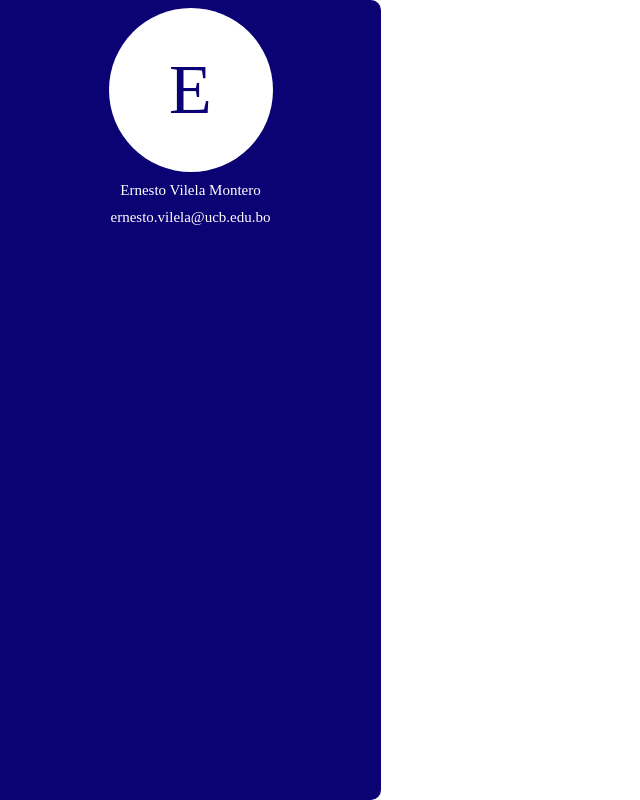
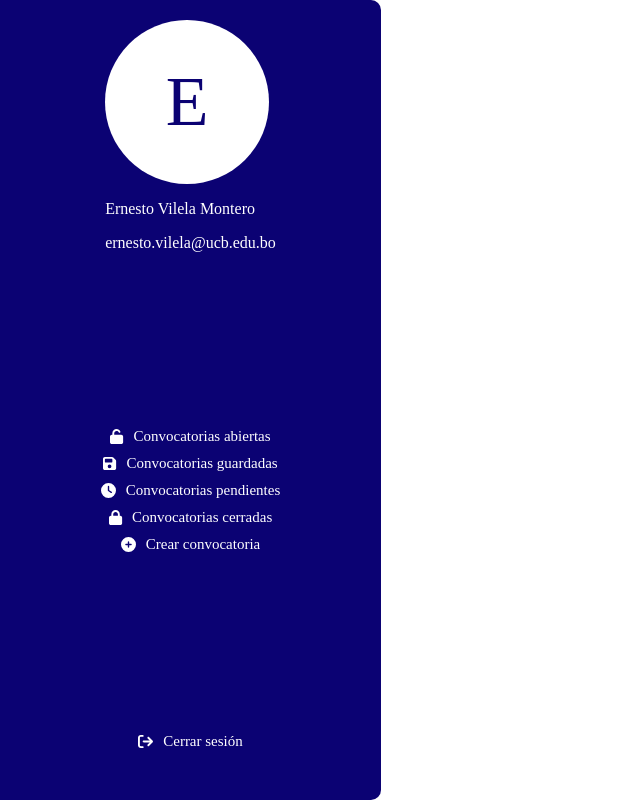
Before and after one commit to Ernech/proyecto-grado-web, a Vue app: page / in a window 1280 px wide. Shown: the whole page, without its empty margins (0-640 px from the left). Built offline with nearby package versions, Linux system fonts and the light colour scheme.

Commit message:
Creating sidebar

```diff
--- a/src/components/sidebar/Sidebar.vue
+++ b/src/components/sidebar/Sidebar.vue
@@ -1,24 +1,52 @@
 <template>
     <div>
         <div class="sidebar">
-            <div class="slidebar__user-info">
+            <div class="sidebar__user-info">
                 <div class="user-into__first-letter">
                     <span>E</span>
                 </div>
                 <p>Ernesto Vilela Montero</p>
                 <p>ernesto.vilela@ucb.edu.bo</p>
             </div>
-            <!-- <span>
-                <font-awesome-icon icon="fa-light fa-unlock" class="sidebar-icon" />
-            </span> -->
+            <div class="sidebar__router-links">
+                <SidebarLink icon="fa-solid fa-unlock" to="/open-job-call" router="Convocatorias abiertas">
+                </SidebarLink>
+                <SidebarLink icon="fa-solid fa-floppy-disk" to="/saved-job-call" router="Convocatorias guardadas">
+                </SidebarLink>
+                <SidebarLink icon="fa-solid fa-clock" to="/pending-job-call" router="Convocatorias pendientes">
+                </SidebarLink>
+                <SidebarLink icon="fa-solid fa-lock" to="/closed-job-call" router="Convocatorias cerradas">
+                </SidebarLink>
+                <SidebarLink icon="fa-solid fa-circle-plus" to="/new-job-call" router="Crear convocatoria">
+                </SidebarLink>
+            </div>
+            <div class="link" @click="userStore.logoutUser">
+                <fa icon="fa-solid fa-arrow-right-from-bracket"/>
+                <p>Cerrar sesión</p>
+            </div>
+
         </div>
     </div>
 </template>
-<script>
-export default {
-
+<script setup>
+import SidebarLink from '../sidebar/SidebarLink.vue';
+import {useUserStore} from '../../store/user'
+const userStore = useUserStore()
+</script>
+<style>
+.link {
+    display: flex;
+    flex-direction: row;
+    align-items: center;
+    justify-content: center;
+    cursor: pointer;
+    color: #ffffff;
+    text-decoration: none;
+    font-size: 15px;
+    gap: 10px;
+    padding: 5px;
 }
-</script>
+</style>
 <style scoped>
 .sidebar {
     color: white;
@@ -34,37 +62,49 @@ export default {
 
     display: flex;
     flex-direction: column;
+    align-items: center;
+    justify-content: space-between;
+    padding-top: 20px;
+    padding-bottom: 30px;
     width: 365px;
     border-top-right-radius: 10px;
     border-bottom-right-radius: 10px;
 
 }
-.slidebar__user-info{
+
+.slidebar__user-info {
     display: flex;
     flex-direction: column;
     align-items: center;
     gap: 10px;
 }
-.slidebar__user-info p{
-   margin:0px;
-   font-size: 15px;
+
+.slidebar__user-info p {
+    margin: 0px;
+    font-size: 15px;
 }
-.user-into__first-letter{
+
+.user-into__first-letter {
     width: 164px;
     height: 164px;
     background-color: #ffffff;
     border-radius: 100px;
     display: flex;
-     justify-content: center;
-   align-items: center;
+    justify-content: center;
+    align-items: center;
 }
-.user-into__first-letter span{
+
+.user-into__first-letter span {
     color: #0B0273;
     font-size: 70px;
 
-    }
-.sidebar-icon {
-    width: 50px;
-    height: 50px;
+}
+
+.sidebar__router-links {
+    display: flex;
+    flex-direction: column;
+    align-content: center;
+    justify-content: center;
+    width: 100%;
 }
 </style>
--- a/src/components/sidebar/SidebarLink.vue
+++ b/src/components/sidebar/SidebarLink.vue
@@ -1,42 +1,52 @@
-<template lang="">
-  <router-link :to="to" class="link" :class="{active:isActive}">
-    <i class="sidebar-icon" :class="icon"></i>
-    <b>name</b>
+<template>
+
+    <router-link :to="to" class="link" :class="{selected:isSelected}">
+    <fa :icon="icon"/>
+        {{ router }}
     </router-link>
 </template>
 <script>
+import router from '../../routes/recruiter-router'
+import {computed} from 'vue';
 export default {
-    props:{
-        name:{type:String,required:true},
-        to:{type:String,required:true},
-        icon:{type:String,required:true}
+    props: {
+        router: { type: String, required: true },
+        to: { type: String, required: true },
+        icon: { type: String, required: true }
+    },
+    setup(props) {
+      const isSelected= computed(()=>router.to===props.to)
+      return {isSelected}
     }
 }
 </script>
 <style scoped>
-    .link{
+.link {
     display: flex;
+    flex-direction: row;
     align-items: center;
+    justify-content: center;
     cursor: pointer;
-        position: relative;
-        font-weight: 400;
-        user-select: none;
-
-        margin: 0.1em 0;
-        padding: 0.4em;
-       height: 1.5em;
-
     color: #ffffff;
     text-decoration: none;
+    font-size: 15px;
+    gap: 10px;
+    padding: 5px;
 
 }
-    .link.active{
-        background-color: #ffffff;
-        opacity: 0.2;
+
+.link:hover {
+     background-color: #0d018b;
+
+
 }
-    .sidebar-icon{
+.link.Selected{
+   background-color: #0a0265;
+}
+
+.sidebar-icon {
     flex-shrink: 0;
     width: 25px;
-        margin-right: 10px;
+    height: 25px;
 }
 </style>
--- a/src/main.js
+++ b/src/main.js
@@ -1,6 +1,13 @@
 import { createApp } from 'vue'
 // import './style.css'
+import {FontAwesomeIcon} from '@fortawesome/vue-fontawesome'
+import {library} from '@fortawesome/fontawesome-svg-core'
 import App from './App.vue'
 import {createPinia} from 'pinia'
 import router from './routes/recruiter-router'
-createApp(App).use(router).use(createPinia()).mount('#app')
+import {fas} from '@fortawesome/free-solid-svg-icons'
+import {fab} from '@fortawesome/free-brands-svg-icons'
+
+library.add(fas,fab)
+
+createApp(App).use(router).use(createPinia()).component('fa', FontAwesomeIcon).mount('#app')
--- /dev/null
+++ b/src/views/Recruiter/ClosedJobCall.vue
@@ -0,0 +1,13 @@
+<template>
+    <div>
+        <h1>Closed job calls</h1>
+    </div>
+</template>
+<script>
+export default {
+
+}
+</script>
+<style>
+
+</style>
--- a/src/views/Recruiter/Home.vue
+++ b/src/views/Recruiter/Home.vue
@@ -2,13 +2,17 @@
     <div>
         <!-- <h1>Home</h1>
         <button @click="userStore.logoutUser">Logout</button> -->
-     <Sidebar/>
+
+        <Sidebar />
+        <div class="container">
+            <router-view />
+        </div>
     </div>
 </template>
 <script>
 import Sidebar from '../../components/sidebar/Sidebar.vue';
-export default{
-    components:{
+export default {
+    components: {
         Sidebar
     }
 }
@@ -18,3 +22,9 @@ export default{
 
 
 </script>
+<style scoped>
+.container{
+    margin-left: 365px;
+}
+
+</style>
--- /dev/null
+++ b/src/views/Recruiter/NewJobCall.vue
@@ -0,0 +1,13 @@
+<template>
+    <div>
+        <h1>New job call</h1>
+    </div>
+</template>
+<script>
+export default {
+
+}
+</script>
+<style>
+
+</style>
--- /dev/null
+++ b/src/views/Recruiter/OpenJobCall.vue
@@ -0,0 +1,13 @@
+<template>
+    <div>
+        <h1>Open job call</h1>
+    </div>
+</template>
+<script>
+export default {
+
+}
+</script>
+<style>
+
+</style>
--- /dev/null
+++ b/src/views/Recruiter/PendingJobCall.vue
@@ -0,0 +1,13 @@
+<template >
+    <div>
+        <h1>Pending Job call</h1>
+    </div>
+</template>
+<script>
+export default {
+
+}
+</script>
+<style >
+
+</style>
--- /dev/null
+++ b/src/views/Recruiter/SavedJobCall.vue
@@ -0,0 +1,13 @@
+<template>
+    <div>
+        <h1>saved job calls</h1>
+    </div>
+</template>
+<script>
+export default {
+
+}
+</script>
+<style>
+
+</style>
```
Also changed, not shown: src/routes/recruiter-router.js (+29 -10 lines). Lines whose indentation alone changed are shown as unchanged.
